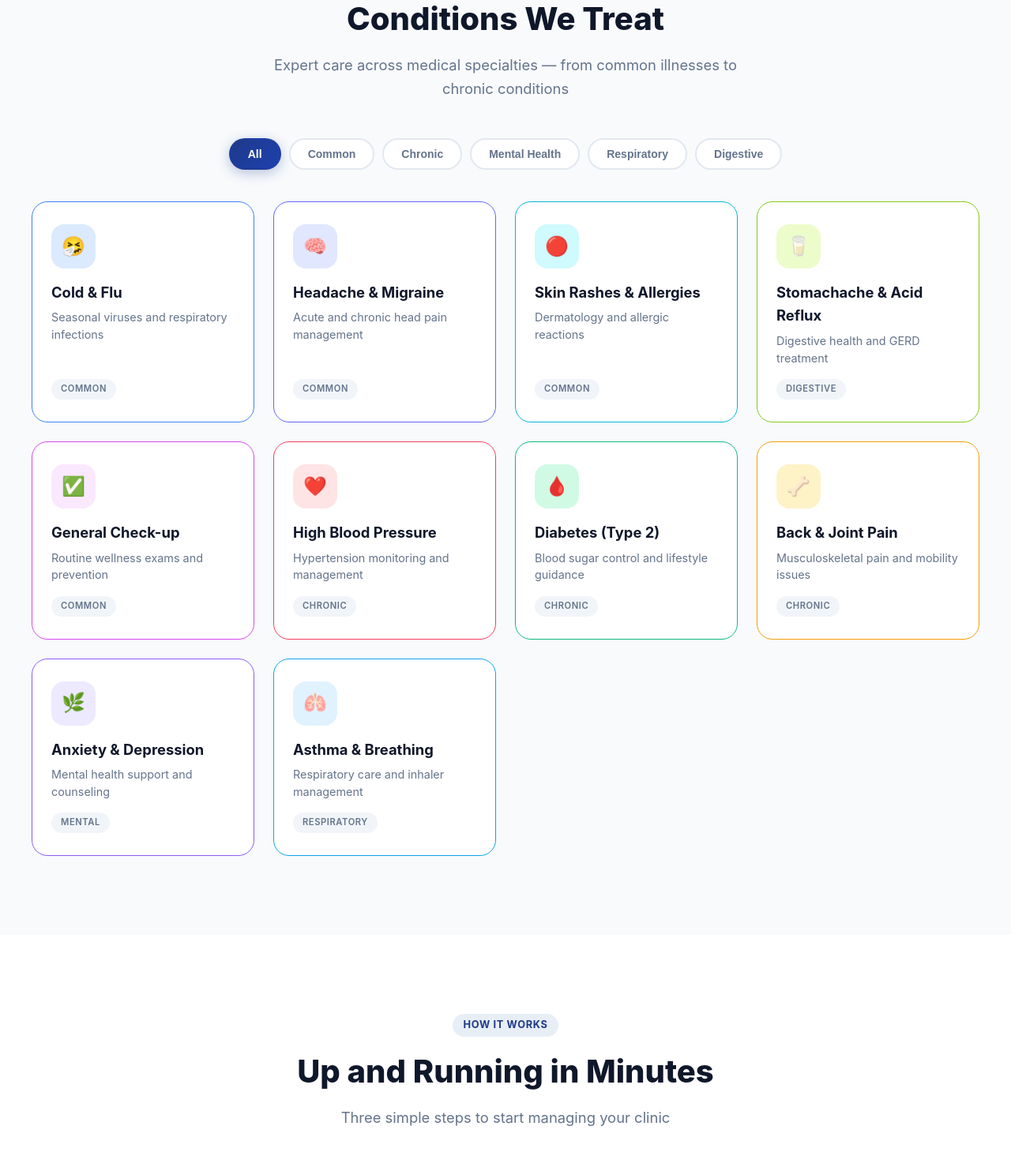
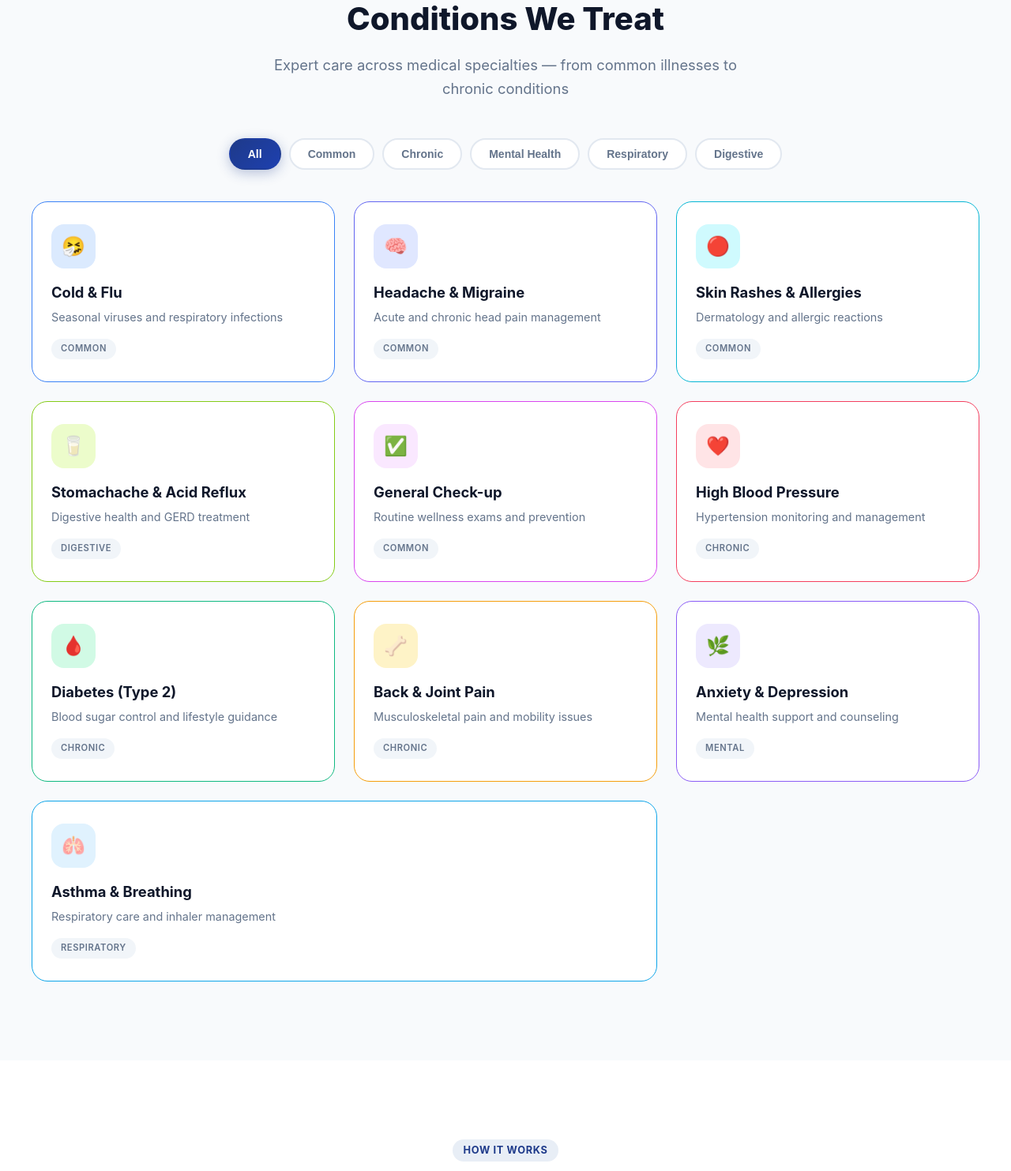
Before and after one commit to Samin5186/clinic-management, a Django app: page / in a window 1280 px wide. Shown: the part 1814-3297 px from the top of the page at 79% size. Run offline with Django 4.2, Linux system fonts and the light colour scheme.

Commit message:
Fix uneven last row in conditions grid - last item spans 2 cols when alone

```diff
--- a/static/css/style.css
+++ b/static/css/style.css
@@ -626,10 +626,15 @@ body {
 
 .conditions-grid {
     display: grid;
-    grid-template-columns: repeat(auto-fit, minmax(280px, 1fr));
+    grid-template-columns: repeat(auto-fill, minmax(300px, 1fr));
     gap: 24px;
     max-width: 1200px;
     margin: 0 auto;
+    grid-auto-flow: dense;
+}
+
+.condition-card:last-child:nth-child(3n+1):nth-last-child(-n+3) {
+    grid-column: span 2;
 }
 
 .condition-card {
```
